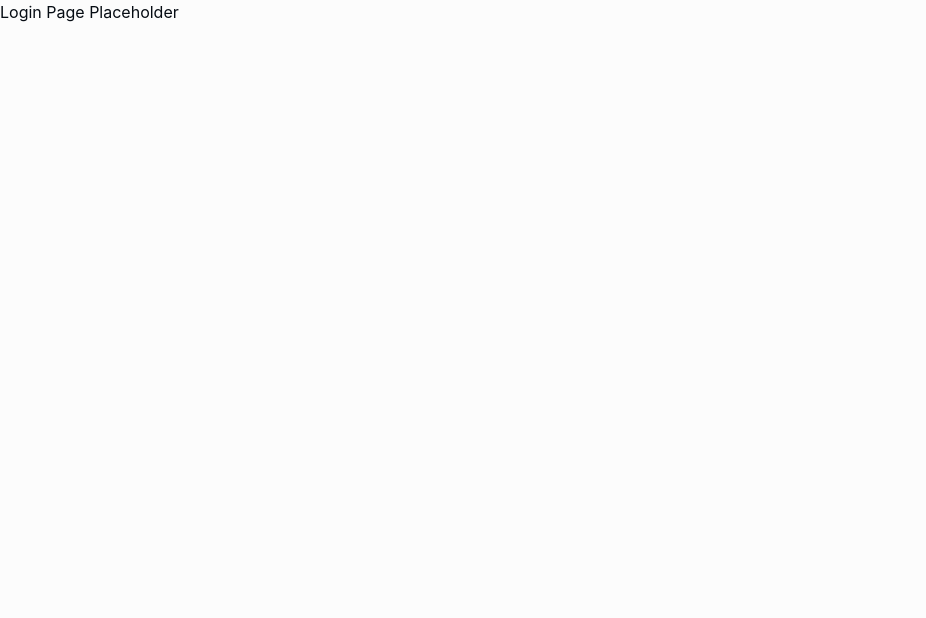
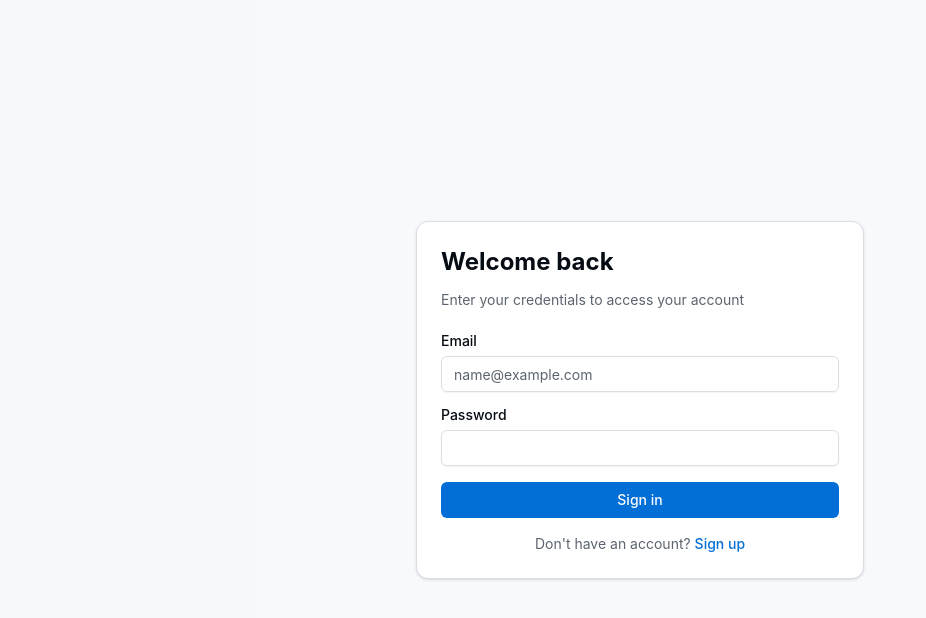
Before and after one commit to hryntar/BugTrackingIS, a React (Vite) app in the folder client/: page /login in a window 1280 px wide. Shown: the top 618 px of the page, without its empty margins (0-926 px from the left). Built offline with nearby package versions, Linux system fonts and the light colour scheme; no server answers.

Commit message:
Login page

```diff
--- /dev/null
+++ b/client/src/hooks/use-login.ts
@@ -0,0 +1,17 @@
+import { useMutation } from '@tanstack/react-query'
+import { useRouter } from '@tanstack/react-router'
+import { authService } from '@/services/auth.service'
+import type { LoginRequest } from '@/lib/types'
+
+export function useLogin() {
+   const router = useRouter()
+
+   return useMutation({
+      mutationFn: (data: LoginRequest) => authService.login(data),
+      onSuccess: (response) => {
+         authService.setToken(response.token)
+         router.invalidate()
+         window.location.href = '/'
+      },
+   })
+}
--- /dev/null
+++ b/client/src/lib/validations/auth.ts
@@ -0,0 +1,8 @@
+import { z } from 'zod'
+
+export const loginSchema = z.object({
+   email: z.string().min(1, 'Email is required').email('Invalid email address'),
+   password: z.string().min(1, 'Password is required'),
+})
+
+export type LoginFormData = z.infer<typeof loginSchema>
--- a/client/src/routes/login.tsx
+++ b/client/src/routes/login.tsx
@@ -1,5 +1,77 @@
-import { createFileRoute } from "@tanstack/react-router";
+import { createFileRoute, Link, redirect } from "@tanstack/react-router";
+import { useForm } from "react-hook-form";
+import { zodResolver } from "@hookform/resolvers/zod";
+import { useLogin } from "@/hooks/use-login";
+import { loginSchema, type LoginFormData } from "@/lib/validations/auth";
+import { Button } from "@/components/ui/button";
+import { Input } from "@/components/ui/input";
+import { Label } from "@/components/ui/label";
+import { Card, CardContent, CardDescription, CardHeader, CardTitle } from "@/components/ui/card";
 
 export const Route = createFileRoute("/login")({
-  component: () => <div>Login Page Placeholder</div>,
+  beforeLoad: ({ context }) => {
+    if (context.isAuthenticated) {
+      throw redirect({ to: "/" });
+    }
+  },
+  component: LoginPage,
 });
+
+function LoginPage() {
+  const { mutate: login, isPending, error } = useLogin();
+
+  const {
+    register,
+    handleSubmit,
+    formState: { errors },
+  } = useForm<LoginFormData>({
+    resolver: zodResolver(loginSchema),
+  });
+
+  const onSubmit = (data: LoginFormData) => {
+    login(data);
+  };
+
+  return (
+    <div className="flex min-h-screen items-center justify-center bg-muted/40 p-4">
+      <Card className="w-full max-w-md">
+        <CardHeader className="space-y-1">
+          <CardTitle className="text-2xl font-bold">Welcome back</CardTitle>
+          <CardDescription>Enter your credentials to access your account</CardDescription>
+        </CardHeader>
+        <CardContent>
+          <form onSubmit={handleSubmit(onSubmit)} className="space-y-4">
+            <div className="space-y-2">
+              <Label htmlFor="email">Email</Label>
+              <Input id="email" type="email" placeholder="name@example.com" autoComplete="email" disabled={isPending} {...register("email")} />
+              {errors.email && <p className="text-sm text-destructive">{errors.email.message}</p>}
+            </div>
+
+            <div className="space-y-2">
+              <Label htmlFor="password">Password</Label>
+              <Input id="password" type="password" autoComplete="current-password" disabled={isPending} {...register("password")} />
+              {errors.password && <p className="text-sm text-destructive">{errors.password.message}</p>}
+            </div>
+
+            {error && (
+              <div className="rounded-md bg-destructive/10 p-3">
+                <p className="text-sm text-destructive">{error?.message || "Invalid email or password"}</p>
+              </div>
+            )}
+
+            <Button type="submit" className="w-full" disabled={isPending}>
+              {isPending ? "Signing in..." : "Sign in"}
+            </Button>
+
+            <p className="text-center text-sm text-muted-foreground">
+              Don't have an account?{" "}
+              <Link to="/register" className="font-medium text-primary hover:underline">
+                Sign up
+              </Link>
+            </p>
+          </form>
+        </CardContent>
+      </Card>
+    </div>
+  );
+}
```
